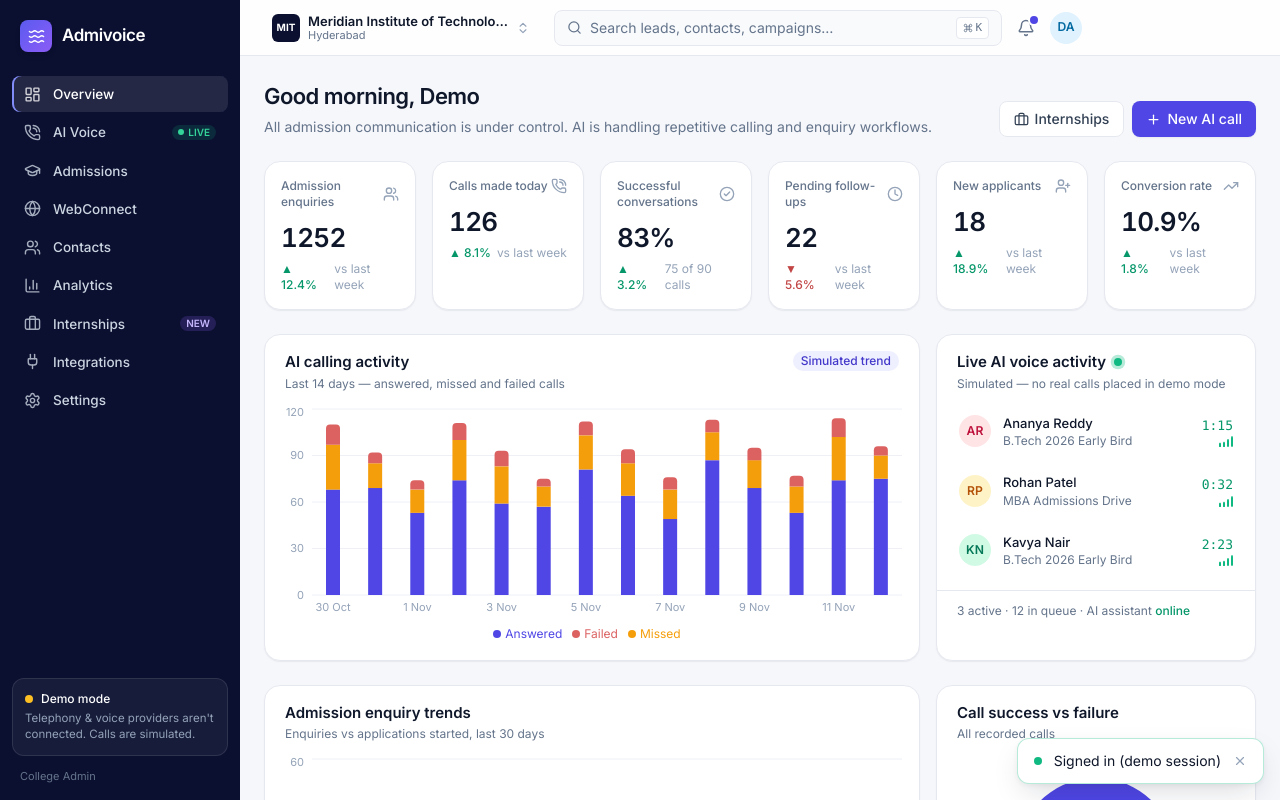
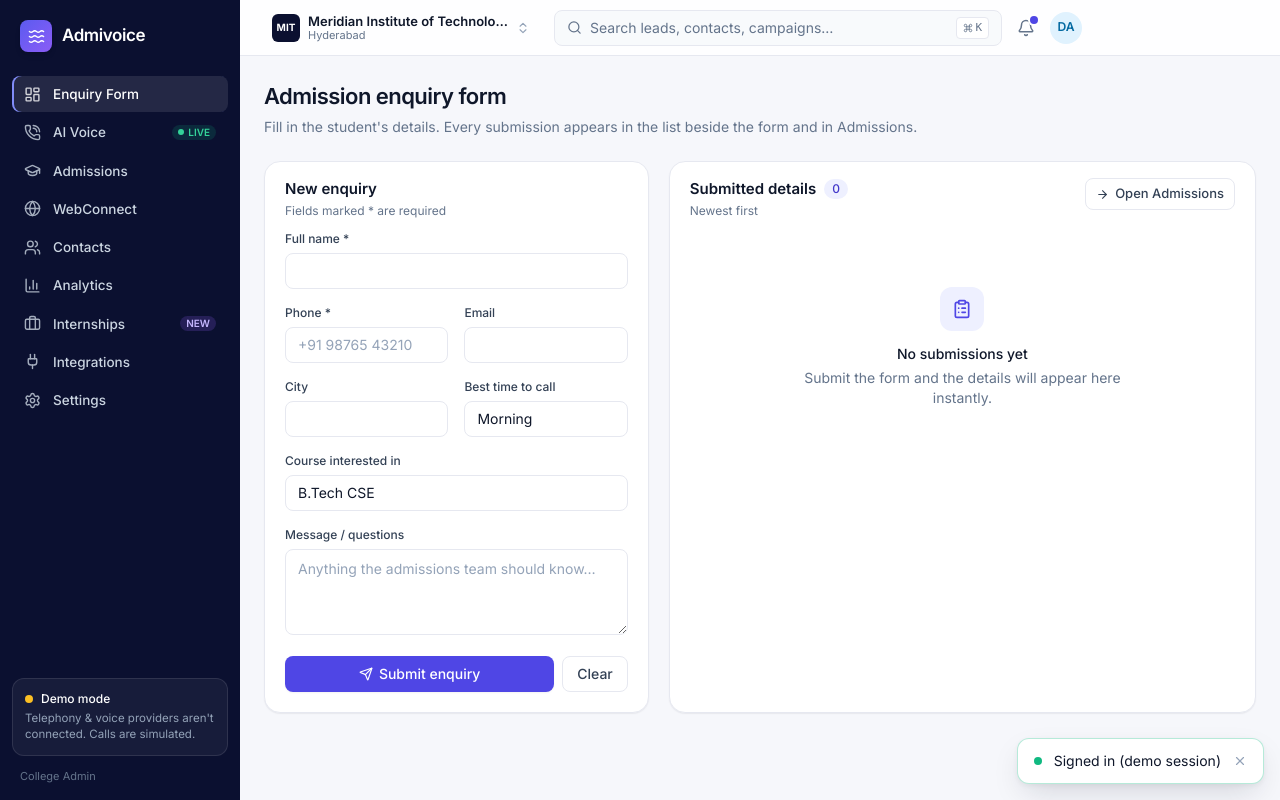
Before and after one commit to Tharun8688/admivoice, a React (Vite) app: page / in a window 1280 px wide. Both pictures are taken after a click on the button "Sign in". Shown: the top 800 px of the page. Built offline with nearby package versions, Linux system fonts and the light colour scheme.

Commit message:
Replace dashboard with admission enquiry form and live submissions list
Co-Authored-By: Claude Sonnet 5.5 <noreply@anthropic.com>

```diff
--- a/src/components/Layout.tsx
+++ b/src/components/Layout.tsx
@@ -8,7 +8,7 @@ import { Avatar, Dropdown, MenuItem, IconButton, Modal, Badge, PageSkeleton, Toa
 import { cn, ago } from '@/lib/utils'
 
 export const NAV = [
-  { to: '/', label: 'Overview', icon: LayoutDashboard, end: true },
+  { to: '/', label: 'Enquiry Form', icon: LayoutDashboard, end: true },
   { to: '/voice', label: 'AI Voice', icon: PhoneCall },
   { to: '/admissions', label: 'Admissions', icon: GraduationCap },
   { to: '/webconnect', label: 'WebConnect', icon: Globe },
--- a/src/pages/Overview.tsx
+++ b/src/pages/Overview.tsx
@@ -1,99 +1,68 @@
-import { Link, useNavigate } from 'react-router-dom'
-import { Area, AreaChart, Bar, BarChart, CartesianGrid, Cell, Pie, PieChart, ResponsiveContainer, Tooltip, XAxis, YAxis, Legend } from 'recharts'
-import { PhoneCall, Users, CheckCircle2, Clock, UserPlus, TrendingUp, ArrowRight, Plus, Sparkles, Briefcase, Globe } from 'lucide-react'
+import { useState } from 'react'
+import { useNavigate } from 'react-router-dom'
+import { Send, Trash2, Phone, Mail, MapPin, ClipboardList, ArrowRight } from 'lucide-react'
 import { useApp } from '@/lib/store'
-import { metrics, CHART, PALETTE } from '@/lib/metrics'
-import { Avatar, Badge, Button, Card, CardHeader, PageHeader, Stat, Progress } from '@/components/ui'
-import { ago, fmtDur, fmtDateTime } from '@/lib/utils'
-import { SIM_LIVE, useTick } from '@/lib/useSim'
+import type { Lead } from '@/lib/types'
+import { Avatar, Badge, Button, Card, CardHeader, Confirm, Empty, Field, Input, PageHeader, Select, Textarea } from '@/components/ui'
+import { ago, uid } from '@/lib/utils'
 
-const tip = { contentStyle: { borderRadius: 10, border: '1px solid #e6e8f0', fontSize: 12, boxShadow: '0 8px 24px rgba(15,23,42,.1)' } }
-const axis = { tick: { fontSize: 11, fill: CHART.axis }, axisLine: false, tickLine: false } as const
+const COURSES: Record<string, string> = { 'B.Tech CSE': 'Computer Science', 'B.Tech AI & ML': 'Computer Science', 'B.Tech ECE': 'Electronics', 'B.Tech Mechanical': 'Mechanical', MBA: 'Management', BBA: 'Management', 'B.Sc Data Science': 'Sciences', 'B.Com Honours': 'Commerce' }
+const empty = { name: '', phone: '', email: '', city: '', course: 'B.Tech CSE', time: 'Morning', message: '' }
 
-export default function Overview() {
-  const { data, session, can } = useApp(); const m = metrics(data); const nav = useNavigate(); const t = useTick()
-  const newApplicants = data.leads.filter(l => l.stage === 'Application Started').length
-  const hour = new Date().getHours(); const greet = hour < 12 ? 'Good morning' : hour < 17 ? 'Good afternoon' : 'Good evening'
-  const callsToday = Math.max(m.today.length, 0) + 118
-  const success = m.total ? Math.round(m.ans / m.total * 100) : 0
-  const live = SIM_LIVE
-  const pieData = [{ name: 'Answered', value: m.ans }, { name: 'Missed', value: m.missed }, { name: 'Failed', value: m.failed }]
+export default function EnquiryForm() {
+  const { data, update, toast, session, can } = useApp(); const nav = useNavigate()
+  const [f, setF] = useState(empty); const [err, setErr] = useState<Record<string, string>>({}); const [del, setDel] = useState<Lead | null>(null)
+  const set = (k: keyof typeof empty, v: string) => { setF({ ...f, [k]: v }); if (err[k]) setErr({ ...err, [k]: '' }) }
+  const subs = data.leads.filter(l => l.source === 'Enquiry Form').sort((a, b) => +new Date(b.createdAt) - +new Date(a.createdAt))
+  const submit = (e: React.FormEvent) => {
+    e.preventDefault(); const er: Record<string, string> = {}
+    if (!f.name.trim()) er.name = 'Full name is required'
+    if (f.phone.replace(/\D/g, '').length < 10) er.phone = 'Enter a valid 10-digit phone number'
+    if (f.email && !/\S+@\S+\.\S+/.test(f.email)) er.email = 'Enter a valid email'
+    setErr(er); if (Object.keys(er).length) return toast('Please fix the highlighted fields', 'error')
+    const now = new Date().toISOString()
+    const lead: Lead = { id: `L-${uid()}`, name: f.name.trim(), phone: f.phone, email: f.email, course: f.course, dept: COURSES[f.course], stage: 'New Enquiry', source: 'Enquiry Form', officer: 'Ms. Radhika Menon', progress: 0, score: 50, followUp: new Date(Date.now() + 864e5).toISOString(), createdAt: now,
+      docs: ['10th Marksheet', '12th Marksheet', 'Transfer Certificate', 'ID Proof', 'Entrance Scorecard', 'Passport Photo'].map(name => ({ name, status: 'missing' as const })),
+      notes: [{ id: uid(), at: now, by: session?.name ?? 'Form', text: `Enquiry form submitted. City: ${f.city || '—'}. Best time to call: ${f.time}.${f.message ? ` Message: ${f.message}` : ''}`, kind: 'system' }] }
+    update(d => ({ ...d, leads: [lead, ...d.leads] }), { action: 'Enquiry form submitted', target: lead.name }); setF(empty); toast('Form submitted — details added below')
+  }
+  const note = (l: Lead) => l.notes[l.notes.length - 1]?.text ?? ''
   return (
     <div className="space-y-6">
-      <PageHeader title={`${greet}, ${session?.name.split(' ')[0]}`} sub="All admission communication is under control. AI is handling repetitive calling and enquiry workflows."
-        actions={<>{can('internships') && <Button icon={<Briefcase size={15} />} onClick={() => nav('/internships')}>Internships</Button>}
-          {can('calls') && <Button variant="primary" icon={<Plus size={15} />} onClick={() => nav('/voice?new=1')}>New AI call</Button>}</>} />
-
-      <div className="grid grid-cols-2 gap-4 lg:grid-cols-3 xl:grid-cols-6">
-        <Stat label="Admission enquiries" value={data.leads.length * 19 + 36} delta={12.4} icon={<Users size={16} />} />
-        <Stat label="Calls made today" value={callsToday} delta={8.1} icon={<PhoneCall size={16} />} />
-        <Stat label="Successful conversations" value={`${success}%`} delta={3.2} icon={<CheckCircle2 size={16} />} hint={`${m.ans} of ${m.total} calls`} />
-        <Stat label="Pending follow-ups" value={m.pending.length} delta={-5.6} icon={<Clock size={16} />} />
-        <Stat label="New applicants" value={newApplicants + 14} delta={18.9} icon={<UserPlus size={16} />} />
-        <Stat label="Conversion rate" value={`${m.conv}%`} delta={1.8} icon={<TrendingUp size={16} />} />
-      </div>
-
-      <div className="grid gap-4 lg:grid-cols-3">
-        <Card className="lg:col-span-2">
-          <CardHeader title="AI calling activity" sub="Last 14 days — answered, missed and failed calls" action={<Badge tone="brand">Simulated trend</Badge>} />
-          <div className="h-64 px-3 pb-3"><ResponsiveContainer><BarChart data={m.daily} barSize={14}>
-            <CartesianGrid stroke={CHART.grid} vertical={false} /><XAxis dataKey="day" {...axis} interval={1} /><YAxis {...axis} width={30} /><Tooltip {...tip} cursor={{ fill: '#f1f3fa' }} /><Legend iconType="circle" iconSize={8} wrapperStyle={{ fontSize: 12 }} />
-            <Bar dataKey="Answered" stackId="a" fill={CHART.brand} /><Bar dataKey="Missed" stackId="a" fill={CHART.warn} /><Bar dataKey="Failed" stackId="a" fill={CHART.bad} radius={[4, 4, 0, 0]} /></BarChart></ResponsiveContainer></div>
+      <PageHeader title="Admission enquiry form" sub="Fill in the student's details. Every submission appears in the list beside the form and in Admissions." />
+      <div className="grid gap-5 lg:grid-cols-5">
+        <Card className="lg:col-span-2 self-start">
+          <CardHeader title="New enquiry" sub="Fields marked * are required" />
+          <form onSubmit={submit} noValidate className="grid gap-4 px-5 pb-5">
+            <Field label="Full name *"><Input value={f.name} onChange={e => set('name', e.target.value)} aria-invalid={!!err.name} className={err.name ? 'border-bad-500' : ''} />{err.name && <span className="mt-1 block text-xs text-bad-600">{err.name}</span>}</Field>
+            <div className="grid gap-4 sm:grid-cols-2">
+              <Field label="Phone *"><Input value={f.phone} onChange={e => set('phone', e.target.value)} placeholder="+91 98765 43210" className={err.phone ? 'border-bad-500' : ''} />{err.phone && <span className="mt-1 block text-xs text-bad-600">{err.phone}</span>}</Field>
+              <Field label="Email"><Input type="email" value={f.email} onChange={e => set('email', e.target.value)} className={err.email ? 'border-bad-500' : ''} />{err.email && <span className="mt-1 block text-xs text-bad-600">{err.email}</span>}</Field>
+              <Field label="City"><Input value={f.city} onChange={e => set('city', e.target.value)} /></Field>
+              <Field label="Best time to call"><Select value={f.time} onChange={e => set('time', e.target.value)}>{['Morning', 'Afternoon', 'Evening'].map(t => <option key={t}>{t}</option>)}</Select></Field>
+            </div>
+            <Field label="Course interested in"><Select value={f.course} onChange={e => set('course', e.target.value)}>{Object.keys(COURSES).map(c => <option key={c}>{c}</option>)}</Select></Field>
+            <Field label="Message / questions"><Textarea rows={3} value={f.message} onChange={e => set('message', e.target.value)} placeholder="Anything the admissions team should know…" /></Field>
+            <div className="flex gap-2"><Button type="submit" variant="primary" icon={<Send size={14} />} className="flex-1" disabled={!can('admissions')}>Submit enquiry</Button><Button type="button" onClick={() => { setF(empty); setErr({}) }}>Clear</Button></div>
+            {!can('admissions') && <p className="text-xs text-ink-3">Your role is read-only and cannot submit enquiries.</p>}
+          </form>
         </Card>
-        <Card>
-          <CardHeader title={<span className="flex items-center gap-2">Live AI voice activity <span className="h-2 w-2 rounded-full bg-ok-500 animate-pulseRing" /></span>} sub="Simulated — no real calls placed in demo mode" />
-          <ul className="space-y-1 px-3 pb-3">
-            {live.map(c => <li key={c.id}><Link to="/voice" className="flex items-center gap-3 rounded-xl p-2.5 hover:bg-slate-50">
-              <Avatar name={c.student} /><div className="min-w-0 flex-1"><p className="truncate text-[13px] font-medium">{c.student}</p><p className="truncate text-xs text-ink-3">{c.campaign}</p></div>
-              <div className="text-right"><p className="font-mono text-[13px] tabular-nums text-ok-600">{fmtDur(c.start + t)}</p><div className="flex h-3 items-end justify-end gap-0.5">{[0, 1, 2, 3].map(i => <span key={i} style={{ animationDelay: `${i * 120}ms` }} className="h-3 w-0.5 origin-bottom rounded bg-ok-500 animate-wave" />)}</div></div></Link></li>)}
-          </ul>
-          <div className="border-t border-line px-5 py-3 text-xs text-ink-3">3 active · 12 in queue · AI assistant <span className="font-medium text-ok-600">online</span></div>
+        <Card className="lg:col-span-3">
+          <CardHeader title={<span className="flex items-center gap-2">Submitted details <Badge tone="brand">{subs.length}</Badge></span>} sub="Newest first" action={<Button size="sm" onClick={() => nav('/admissions')} icon={<ArrowRight size={13} />}>Open Admissions</Button>} />
+          {subs.length === 0 ? <Empty icon={<ClipboardList size={20} />} title="No submissions yet" body="Submit the form and the details will appear here instantly." /> :
+            <ul className="divide-y divide-line-2 border-t border-line">{subs.map(l => (
+              <li key={l.id} className="flex gap-3 px-5 py-4 animate-fadeUp">
+                <Avatar name={l.name} size={38} />
+                <div className="min-w-0 flex-1">
+                  <div className="flex flex-wrap items-center gap-2"><p className="font-semibold">{l.name}</p><Badge tone="brand">{l.course}</Badge><span className="text-xs text-ink-4">{ago(l.createdAt)}</span></div>
+                  <div className="mt-1 flex flex-wrap gap-x-4 gap-y-1 text-xs text-ink-2"><span className="flex items-center gap-1"><Phone size={12} />{l.phone}</span>{l.email && <span className="flex items-center gap-1"><Mail size={12} />{l.email}</span>}<span className="flex items-center gap-1"><MapPin size={12} />{(note(l).match(/City: ([^.]*)\./)?.[1]) || '—'}</span></div>
+                  <p className="mt-2 text-[13px] text-ink-3">{note(l).replace(/^Enquiry form submitted\. City: [^.]*\. /, '')}</p>
+                </div>
+                {can('admissions') && <button aria-label={`Delete ${l.name}`} onClick={() => setDel(l)} className="h-8 w-8 shrink-0 rounded-lg text-ink-4 hover:bg-bad-50 hover:text-bad-600"><Trash2 size={15} className="mx-auto" /></button>}
+              </li>))}</ul>}
         </Card>
       </div>
-
-      <div className="grid gap-4 lg:grid-cols-3">
-        <Card className="lg:col-span-2">
-          <CardHeader title="Admission enquiry trends" sub="Enquiries vs applications started, last 30 days" />
-          <div className="h-64 px-3 pb-3"><ResponsiveContainer><AreaChart data={m.trend}>
-            <defs><linearGradient id="g1" x1="0" y1="0" x2="0" y2="1"><stop offset="0%" stopColor={CHART.brand} stopOpacity={0.25} /><stop offset="100%" stopColor={CHART.brand} stopOpacity={0} /></linearGradient></defs>
-            <CartesianGrid stroke={CHART.grid} vertical={false} /><XAxis dataKey="day" {...axis} interval={4} /><YAxis {...axis} width={30} /><Tooltip {...tip} /><Legend iconType="circle" iconSize={8} wrapperStyle={{ fontSize: 12 }} />
-            <Area dataKey="Enquiries" stroke={CHART.brand} strokeWidth={2} fill="url(#g1)" /><Area dataKey="Applications" stroke={CHART.violet} strokeWidth={2} fill="none" /></AreaChart></ResponsiveContainer></div>
-        </Card>
-        <Card>
-          <CardHeader title="Call success vs failure" sub="All recorded calls" />
-          <div className="relative h-52"><ResponsiveContainer><PieChart><Pie data={pieData} dataKey="value" innerRadius={58} outerRadius={80} paddingAngle={3} stroke="none">{pieData.map((_, i) => <Cell key={i} fill={[CHART.brand, CHART.warn, CHART.bad][i]} />)}</Pie><Tooltip {...tip} /></PieChart></ResponsiveContainer>
-            <div className="pointer-events-none absolute inset-0 flex flex-col items-center justify-center"><span className="text-2xl font-semibold">{success}%</span><span className="text-xs text-ink-3">answered</span></div></div>
-          <div className="flex justify-center gap-4 pb-4 text-xs text-ink-2">{pieData.map((p, i) => <span key={p.name} className="flex items-center gap-1.5"><span className="h-2 w-2 rounded-full" style={{ background: [CHART.brand, CHART.warn, CHART.bad][i] }} />{p.name} {p.value}</span>)}</div>
-        </Card>
-      </div>
-
-      <div className="grid gap-4 lg:grid-cols-3">
-        <Card>
-          <CardHeader title="Lead conversion funnel" sub="Leads reaching each stage" />
-          <ul className="space-y-2.5 px-5 pb-5">{m.funnel.map((f, i) => <li key={f.stage}><div className="mb-1 flex justify-between text-xs"><span className="text-ink-2">{f.stage}</span><span className="font-medium tabular-nums">{f.count}</span></div>
-            <div className="h-2 rounded-full bg-slate-100"><div className="h-full rounded-full" style={{ width: `${f.count / Math.max(1, m.funnel[0].count) * 100}%`, background: `hsl(${245 + i * 4} ${70 - i * 3}% ${62 - i * 3}%)` }} /></div></li>)}</ul>
-        </Card>
-        <Card>
-          <CardHeader title="Department-wise enquiries" />
-          <div className="h-64 px-3 pb-3"><ResponsiveContainer><BarChart data={m.byDept} layout="vertical" barSize={14} margin={{ left: 20 }}>
-            <XAxis type="number" hide /><YAxis type="category" dataKey="name" {...axis} width={110} /><Tooltip {...tip} cursor={{ fill: '#f1f3fa' }} />
-            <Bar dataKey="value" radius={[0, 6, 6, 0]}>{m.byDept.map((_, i) => <Cell key={i} fill={PALETTE[i % PALETTE.length]} />)}</Bar></BarChart></ResponsiveContainer></div>
-        </Card>
-        <Card>
-          <CardHeader title="Upcoming follow-ups" action={<Link to="/admissions" className="flex items-center gap-1 text-xs font-medium text-brand-600">View all <ArrowRight size={12} /></Link>} />
-          <ul className="px-3 pb-3">{m.pending.slice(0, 5).map(l => <li key={l.id}><Link to={`/admissions?lead=${l.id}`} className="flex items-center gap-3 rounded-xl p-2 hover:bg-slate-50"><Avatar name={l.name} size={30} /><div className="min-w-0 flex-1"><p className="truncate text-[13px] font-medium">{l.name}</p><p className="truncate text-xs text-ink-3">{l.course}</p></div><Badge tone={new Date(l.followUp!) < new Date() ? 'bad' : 'warn'}>{ago(l.followUp!)}</Badge></Link></li>)}</ul>
-        </Card>
-      </div>
-
-      <Card>
-        <CardHeader title="Recent admission enquiries" action={<Link to="/admissions" className="flex items-center gap-1 text-xs font-medium text-brand-600">Open admissions <ArrowRight size={12} /></Link>} />
-        <div className="overflow-x-auto"><table className="w-full text-sm"><thead><tr className="border-y border-line bg-slate-50/70 text-left text-xs text-ink-3"><th className="px-5 py-2.5 font-medium">Student</th><th className="px-4 font-medium">Course</th><th className="px-4 font-medium">Source</th><th className="px-4 font-medium">Stage</th><th className="px-5 text-right font-medium">Received</th></tr></thead>
-          <tbody>{[...data.leads].sort((a, b) => +new Date(b.createdAt) - +new Date(a.createdAt)).slice(0, 6).map(l => <tr key={l.id} onClick={() => nav(`/admissions?lead=${l.id}`)} className="cursor-pointer border-b border-line-2 last:border-0 hover:bg-slate-50"><td className="px-5 py-3"><span className="flex items-center gap-2.5"><Avatar name={l.name} size={28} /><span className="font-medium">{l.name}</span></span></td><td className="px-4 text-ink-2">{l.course}</td><td className="px-4 text-ink-2">{l.source}</td><td className="px-4"><Badge tone="brand">{l.stage}</Badge></td><td className="px-5 text-right text-xs text-ink-3">{ago(l.createdAt)}</td></tr>)}</tbody></table></div>
-      </Card>
-      <div className="grid gap-4 sm:grid-cols-2">
-        <Link to="/webconnect"><Card className="flex items-center gap-4 p-4 transition-shadow hover:shadow-pop"><span className="flex h-10 w-10 items-center justify-center rounded-xl bg-violet2-50 text-violet-600"><Globe size={18} /></span><div className="flex-1"><p className="font-medium">WebConnect knowledge</p><p className="text-xs text-ink-3">{data.knowledge.filter(k => k.status === 'synced').length} of {data.knowledge.length} sources synced · {data.knowledge.some(k => k.status === 'error') ? '1 needs attention' : 'healthy'}</p></div><ArrowRight size={16} className="text-ink-4" /></Card></Link>
-        <Link to="/internships"><Card className="flex items-center gap-4 p-4 transition-shadow hover:shadow-pop"><span className="flex h-10 w-10 items-center justify-center rounded-xl bg-brand-50 text-brand-600"><Sparkles size={18} /></span><div className="flex-1"><p className="font-medium">Internships</p><p className="text-xs text-ink-3">{data.internApps.filter(a => a.stage === 'In Progress').length} active interns · {data.internships.filter(i => i.status === 'open').length} open programmes</p></div><ArrowRight size={16} className="text-ink-4" /></Card></Link>
-      </div>
+      <Confirm open={!!del} danger onClose={() => setDel(null)} title="Delete this submission?" confirmLabel="Delete" body={`${del?.name}'s enquiry will be removed from the list and from Admissions.`} onConfirm={() => { update(d => ({ ...d, leads: d.leads.filter(l => l.id !== del!.id) }), { action: 'Deleted enquiry', target: del!.name }); toast('Submission deleted') }} />
     </div>
   )
 }
```
Also changed, not shown: 1 other file (tests, documents, lock files or other folders).
